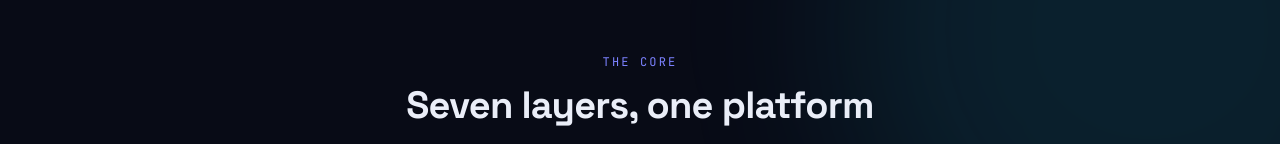
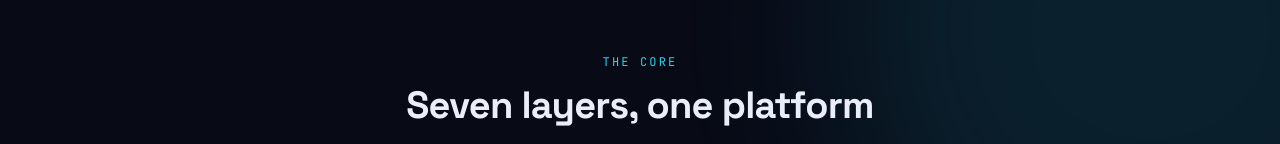
Before and after one commit to charafeddinecherkaoui/Afilize, a Next.js app: page /features in a window 1280 px wide. Shown: the part 586-730 px from the top of the page. Built offline with nearby package versions, Linux system fonts and the light colour scheme.

Commit message:
Fix section eyebrow color and logo mark gradient

```diff
--- a/src/components/Nav.tsx
+++ b/src/components/Nav.tsx
@@ -22,7 +22,12 @@ export default function Nav() {
           className="flex items-center gap-2.5"
           aria-label="Afilize home"
         >
-          <span className="relative h-[26px] w-[26px] rounded-lg flow-bg">
+          <span
+            className="relative h-[26px] w-[26px] rounded-lg flow-bg"
+            style={{
+              background: "linear-gradient(100deg, #7C82FF 0%, #27D3EE 100%)",
+            }}
+          >
             <span className="absolute left-1/2 top-[5px] h-[3px] w-2.5 -translate-x-1/2 rounded-full bg-ink" />
           </span>
           <span className="font-display text-xl font-bold tracking-tight">
--- a/src/components/blocks.tsx
+++ b/src/components/blocks.tsx
@@ -49,7 +49,10 @@ export function SectionHead({
 }) {
   return (
     <div className="mx-auto max-w-[720px] text-center">
-      <p className="font-mono text-xs uppercase tracking-[0.18em] text-accent">
+      <p
+        className="font-mono text-xs uppercase tracking-[0.18em] text-accent-2"
+        style={{ color: "var(--accent-2)" }}
+      >
         {label}
       </p>
       <h2 className="mt-3 text-[clamp(26px,4vw,38px)] font-bold leading-tight tracking-[-0.02em]">
```
